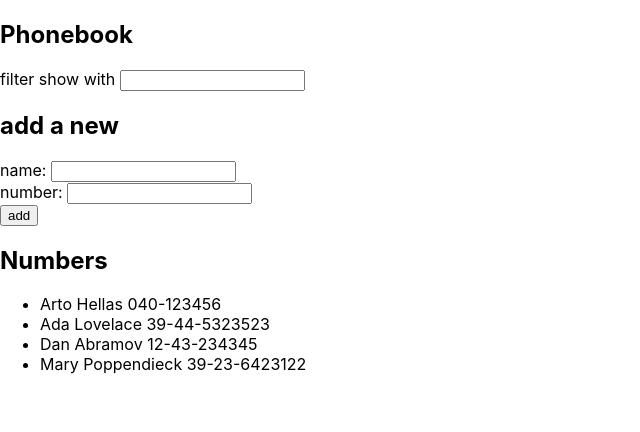
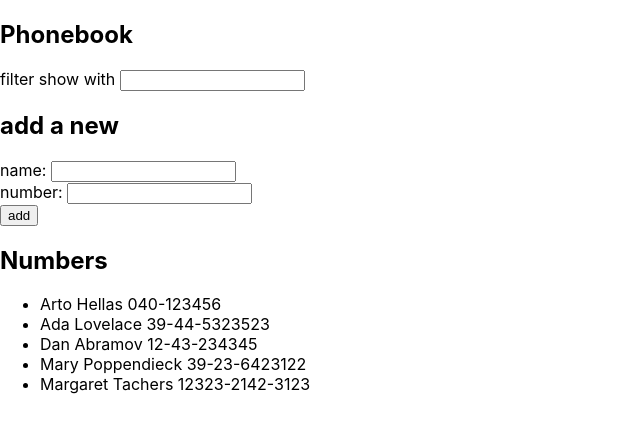
Before and after one commit to vladserikov/phonebook-frontend, a React (Create React App) app: page / in a window 1280 px wide. Shown: the top 432 px of the page, without its empty margins (0-640 px from the left). Built offline with nearby package versions, Linux system fonts and the light colour scheme; data requests are answered from the project's data file.

Commit message:
add post new number

```diff
--- a/db.json
+++ b/db.json
@@ -19,6 +19,11 @@
       "name": "Mary Poppendieck",
       "number": "39-23-6423122",
       "id": 4
+    },
+    {
+      "name": "Margaret Tachers",
+      "number": "12323-2142-3123",
+      "id": 5
     }
   ]
 }
--- a/src/App.js
+++ b/src/App.js
@@ -27,9 +27,14 @@
             return
         }
         const person = {name: newName, number: newNumber}
-        setPersons(persons.concat(person))
-        setNewName('')
-        setNewNumber('')
+
+        axios
+            .post('http://localhost:3001/persons', person)
+            .then(response => {
+                setPersons(persons.concat(response.data))
+                setNewName('')
+                setNewNumber('')
+            })
     }
 
     const handleNewName = ({target}) => {
```
